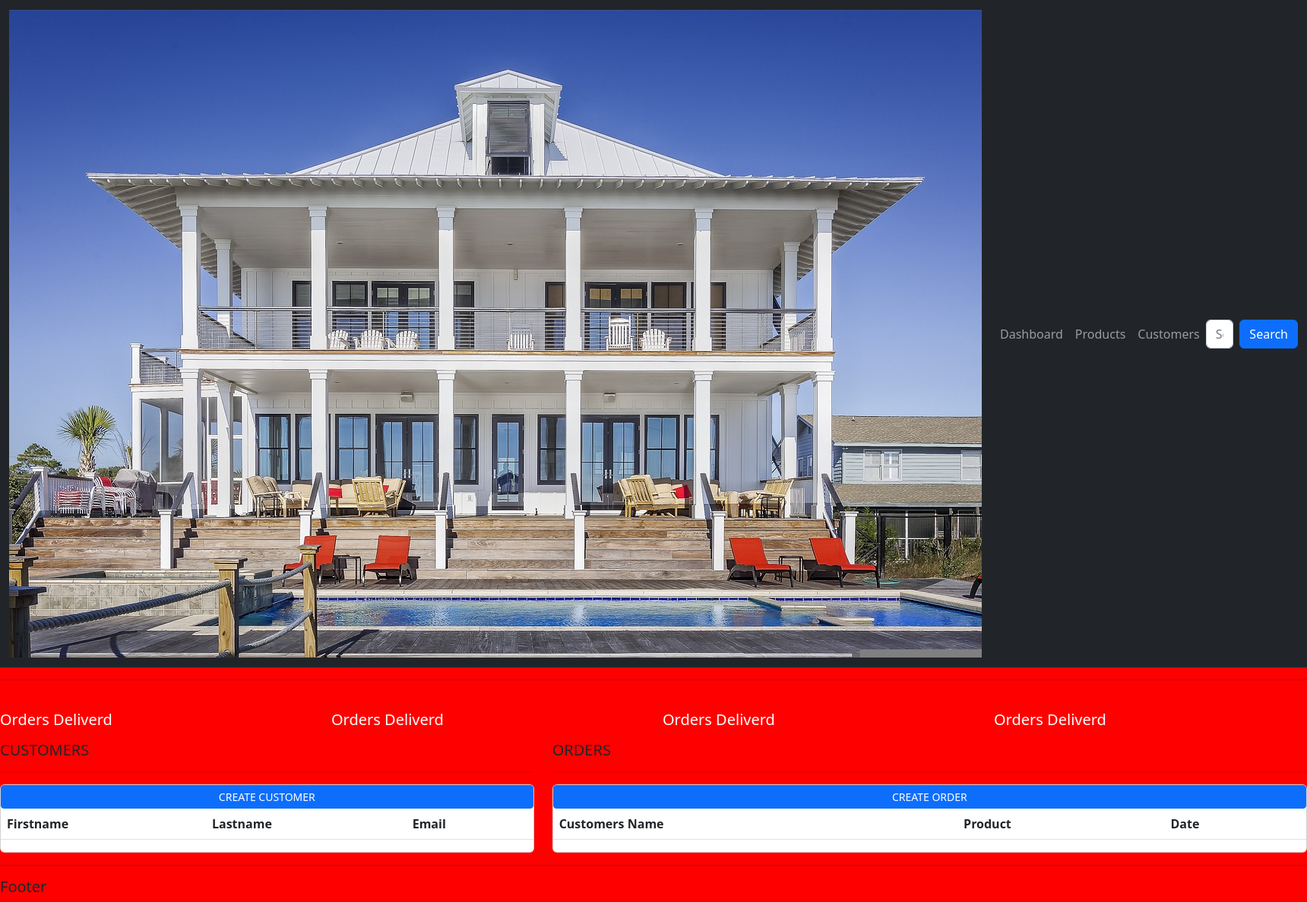
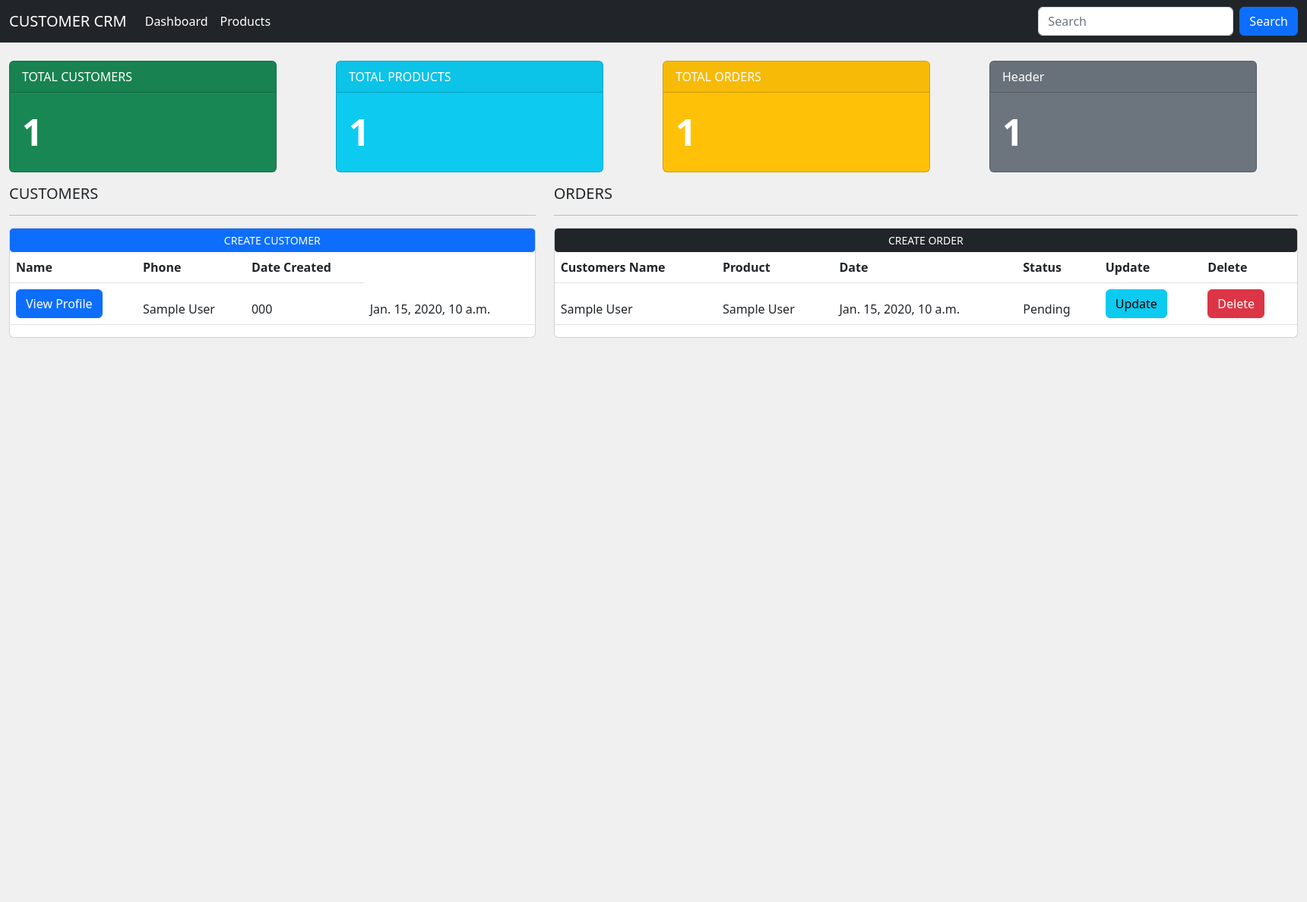
Before and after one commit to KennedyOti/CRM-SOFTWARE, a Django app: page / in a window 1720 px wide. Shown: the whole page at 76% size. After the commit the page ends 445 px from the top, so only its background shows below. Run offline with Django 4.2, Linux system fonts and the light colour scheme; tables that the repository leaves empty hold one stand-in row (values such as "Sample post"); lists and menus that the app fills with data are empty.

Commit message:
customers page commit

```diff
--- a/accounts/models.py
+++ b/accounts/models.py
@@ -52,7 +52,7 @@ class Orders(models.Model):
     )
     customer = models.ForeignKey(Customers, null=True, on_delete=models.SET_NULL)
     product = models.ForeignKey(Products, null=True, on_delete=models.SET_NULL)
-    date_created = models.CharField(max_length=200, null=True)
+    date_created = models.DateTimeField(auto_now_add=True, null=True)
     status = models.CharField(max_length=200, null=True, choices=STATUS)
 
 
--- /dev/null
+++ b/accounts/static/css/main.css
@@ -0,0 +1,48 @@
+body {
+  background: #f0f0f0;
+}
+.dash-status {
+  margin: 20px;
+}
+.nav-link {
+  color: #fff;
+}
+
+#customer-card {
+  background: rgb(136, 116, 25);
+  color: #fff;
+  border-radius: 5px;
+  text-align: center;
+}
+
+#products-card {
+  background: rgb(57, 199, 21);
+  color: #fff;
+  border-radius: 5px;
+  text-align: center;
+}
+#dorders-card {
+  background: rgb(8, 102, 165);
+  color: #fff;
+  border-radius: 5px;
+  text-align: center;
+}
+#porders-card {
+  background: rgb(226, 53, 10);
+  color: #fff;
+  border-radius: 5px;
+  text-align: center;
+}
+.row {
+  margin: auto;
+}
+
+#search-row {
+  width: 100%;
+  padding: 20px;
+  background: #e9e3e3f5;
+}
+
+.info-text {
+  font-weight: bold;
+}
--- a/accounts/templates/accounts/dashboard.html
+++ b/accounts/templates/accounts/dashboard.html
@@ -10,10 +10,18 @@
       <table class="table table-striped-sm">
         <thead>
           <tr>
-            <th>Firstname</th>
-            <th>Lastname</th>
-            <th>Email</th>
+            <th>Name</th>
+            <th>Phone</th>
+            <th>Date Created</th>
           </tr>
+          {% for customer in customers %}
+          <tr>
+            <td><a class="btn btn-primary" href="{% url 'customers' customer.id %}">View Profile</a></td>
+            <td>{{customer.name}}</td>
+            <td>{{customer.phone}}</td>
+            <td>{{customer.date_created}}</td>
+          </tr>
+          {% endfor %}
         </thead>
         <tbody></tbody>
       </table>
@@ -24,14 +32,28 @@
     <h5>ORDERS</h5>
     <hr />
     <div class="card text-white">
-      <a class="btn btn-primary btn-sm btn-block" href="">CREATE ORDER</a>
+      <a class="btn btn-dark btn-sm btn-block" href="">CREATE ORDER</a>
       <table class="table table-striped-sm">
         <thead>
           <tr>
             <th>Customers Name</th>
             <th>Product</th>
             <th>Date</th>
+            <th>Status</th>
+            <th>Update</th>
+            <th>Delete</th>
           </tr>
+
+          {% for order in orders %}
+          <tr>
+            <td>{{order.customer}}</td>
+            <td>{{order.product}}</td>
+            <td>{{order.date_created}}</td>
+            <td>{{order.status}}</td>
+            <td><a href="" class="btn btn-info">Update</a></td>
+            <td><a href="" class="btn btn-danger">Delete</a></td>
+          </tr>
+          {% endfor %}
         </thead>
         <tbody></tbody>
       </table>
--- a/accounts/templates/accounts/main.html
+++ b/accounts/templates/accounts/main.html
@@ -5,18 +5,17 @@
     <meta charset="UTF-8" />
     <meta http-equiv="X-UA-Compatible" content="IE=edge" />
     <meta name="viewport" content="width=device-width, initial-scale=1.0" />
-    <link rel="stylesheet" type="text/css" href="{% static 'css/main.css' %}" />
     <link
       href="https://cdn.jsdelivr.net/npm/bootstrap@5.2.1/dist/css/bootstrap.min.css"
       rel="stylesheet"
     />
     <script src="https://cdn.jsdelivr.net/npm/bootstrap@5.2.1/dist/js/bootstrap.bundle.min.js"></script>
+
+    <link rel="stylesheet" type="text/css" href="{% static 'css/main.css' %}" />
+
     <title>CRM</title>
   </head>
   <body class="main-body">
     {% include 'accounts/navbar.html' %} {% block content %} {% endblock %}
-    <hr />
-
-    <h5>Footer</h5>
   </body>
 </html>
--- a/accounts/templates/accounts/navbar.html
+++ b/accounts/templates/accounts/navbar.html
@@ -1,9 +1,7 @@
 {% load static %}
 <nav class="navbar navbar-expand-sm navbar-dark bg-dark">
   <div class="container-fluid">
-    <a class="navbar-brand" href="javascript:void(0)"
-      ><img src="{% static 'images/reg1.jpg' %}" alt=""
-    /></a>
+    <a class="navbar-brand" href="javascript:void(0)">CUSTOMER CRM</a>
     <button
       class="navbar-toggler"
       type="button"
@@ -15,13 +13,10 @@
     <div class="collapse navbar-collapse" id="mynavbar">
       <ul class="navbar-nav me-auto">
         <li class="nav-item">
-          <a class="nav-link" href="javascript:void(0)">Dashboard</a>
+          <a class="nav-link" href="{% url 'home' %}">Dashboard</a>
         </li>
         <li class="nav-item">
-          <a class="nav-link" href="javascript:void(0)">Products</a>
-        </li>
-        <li class="nav-item">
-          <a class="nav-link" href="javascript:void(0)">Customers</a>
+          <a class="nav-link" href="{% url 'products' %}">Products</a>
         </li>
       </ul>
       <form class="d-flex">
@@ -31,5 +26,3 @@
     </div>
   </div>
 </nav>
-
-<hr />
--- a/accounts/templates/accounts/status.html
+++ b/accounts/templates/accounts/status.html
@@ -1,54 +1,46 @@
 <br />
 
-<div class="row">
+<div class="row" id="dash-status">
   <div class="col">
-    <div class="col-md">
-      <div class="car-text-center text-white mb-3" id="deliverd-text">
-        <div class="car-header">
-          <h5 class="car-title">Orders Deliverd</h5>
-        </div>
-        <div class="card-body">
-          <h3 class="car-title"></h3>
-        </div>
+    <div class="card text-white bg-success mb-3" style="max-width: 22rem">
+      <div class="card-header">TOTAL CUSTOMERS</div>
+      <div class="card-body">
+        <p class="card-text" style="font-size: 3rem; font-weight: bold">
+          {{total_customers}}
+        </p>
       </div>
     </div>
   </div>
 
   <div class="col">
-    <div class="col-md">
-      <div class="car-text-center text-white mb-3" id="deliverd-text">
-        <div class="car-header">
-          <h5 class="car-title">Orders Deliverd</h5>
-        </div>
-        <div class="card-body">
-          <h3 class="car-title"></h3>
-        </div>
+    <div class="card text-white bg-info mb-3" style="max-width: 22rem">
+      <div class="card-header">TOTAL PRODUCTS</div>
+      <div class="card-body">
+        <p class="card-text" style="font-size: 3rem; font-weight: bold">
+          {{total_products}}
+        </p>
       </div>
     </div>
   </div>
 
   <div class="col">
-    <div class="col-md">
-      <div class="car-text-center text-white mb-3" id="deliverd-text">
-        <div class="car-header">
-          <h5 class="car-title">Orders Deliverd</h5>
-        </div>
-        <div class="card-body">
-          <h3 class="car-title"></h3>
-        </div>
+    <div class="card text-white bg-warning mb-3" style="max-width: 22rem">
+      <div class="card-header">TOTAL ORDERS</div>
+      <div class="card-body">
+        <p class="card-text" style="font-size: 3rem; font-weight: bold">
+          {{total_orders}}
+        </p>
       </div>
     </div>
   </div>
 
   <div class="col">
-    <div class="col-md">
-      <div class="car-text-center text-white mb-3" id="deliverd-text">
-        <div class="car-header">
-          <h5 class="car-title">Orders Deliverd</h5>
-        </div>
-        <div class="card-body">
-          <h3 class="car-title"></h3>
-        </div>
+    <div class="card text-white bg-secondary mb-3" style="max-width: 22rem">
+      <div class="card-header">Header</div>
+      <div class="card-body">
+        <p class="card-text" style="font-size: 3rem; font-weight: bold">
+          {{pending_orders}}
+        </p>
       </div>
     </div>
   </div>
--- a/accounts/urls.py
+++ b/accounts/urls.py
@@ -2,7 +2,7 @@ from django.urls import path
 from . import views
 
 urlpatterns = [
-    path('', views.home),
-    path('products/', views.products),
-    path('customers/', views.customers),
+    path('', views.home, name='home'),
+    path('products/', views.products, name='products'),
+    path('customers/<str:pk>/', views.customers, name='customers'),
 ]
--- a/accounts/views.py
+++ b/accounts/views.py
@@ -1,5 +1,7 @@
+from multiprocessing import context
 from django.shortcuts import render
 from django.http import HttpResponse
+from .models import *
 
 
 # Create your views here.
@@ -7,12 +9,32 @@ from django.http import HttpResponse
 
 #THE HOME PAGE FUNCTION VIEW
 def home(request):
-    return render(request, 'accounts/dashboard.html')
+    customers = Customers.objects.all()
+    orders = Orders.objects.all()
+    products = Products.objects.all()
+
+    total_orders = orders.count()
+    total_products = products.count()
+    total_customers = customers.count()
+    pending_orders = orders.filter(status='Pending').count()
+    delivered_orders = orders.filter(status='Delivered').count()
+
+    context = {'orders':orders, 'customers':customers, 'total_customers':total_customers, 'total_products':total_products,
+     'total_orders':total_orders, 'pending_orders':pending_orders, 'delivered_orders':delivered_orders}
+
+    return render(request, 'accounts/dashboard.html', context)
 
 #THE PRODUCTS PAGE FUNCTION VIEW
 def products(request):
-    return render(request, 'accounts/products.html')
+    products = Products.objects.all()
+    return render(request, 'accounts/products.html', {'products' :products})
 
 #THE PRODUCTS PAGE FUNCTION VIEW
-def customers(request):
-    return render(request, 'accounts/customers.html')
+def customers(request, pk):
+    customer = Customers.objects.get(id=pk)
+
+    orders = customer.orders_set.all()
+    orders_count = orders.count()
+
+    context = {'customer':customer, 'orders':orders, 'orders_count':orders_count}
+    return render(request, 'accounts/customers.html',context)
--- a/crm_app/settings.py
+++ b/crm_app/settings.py
@@ -125,9 +125,10 @@ USE_TZ = True
 
 STATIC_URL = '/static/'
 MEDIA_URL = '/images/'
+STATIC_ROOT = os.path.join(BASE_DIR, 'staticfiles/')
 
 STATICFILES_DIR = [
-    os.path.join(BASE_DIR, 'static')
+    os.path.join(BASE_DIR, 'static/')
 ]
 
 # Default primary key field type
--- a/static/css/main.css
+++ /dev/null
@@ -1,3 +0,0 @@
-.main-body {
-  background: red;
-}
```
Also changed, not shown: accounts/templates/accounts/customers.html (+68 -2 lines), accounts/templates/accounts/products.html (+30 -1 lines), accounts/migrations/0006_remove_products_date_created_and_more.py (added), accounts/static/images/reg1.jpg (renamed from static/images/reg1.jpg).
